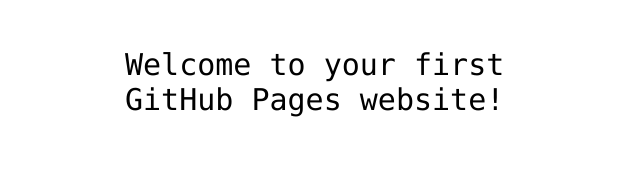
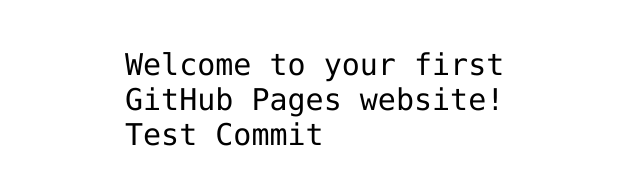
Before and after one commit to chris-kozerski/chris-kozerski.github.io, a plain HTML site: page index.html in a window 1280 px wide. Shown: the part 341-526 px from the top of the page, without its empty margins (315-955 px from the left). Drawn offline with Linux system fonts and the light colour scheme.

Commit message:
Update index.html

```diff
--- a/index.html
+++ b/index.html
@@ -12,7 +12,7 @@
 <img src="https://octodex.github.com/images/daftpunktocat-thomas.gif" id="octocat" alt="octocat-gif" />
 
 <!-- Change this code here by copy and pasting your template on line 15 -->
-<p>Welcome to your first GitHub Pages website!</p>
+<p>Welcome to your first GitHub Pages website! Test Commit</p>
 
 </body>
 </html>
```
